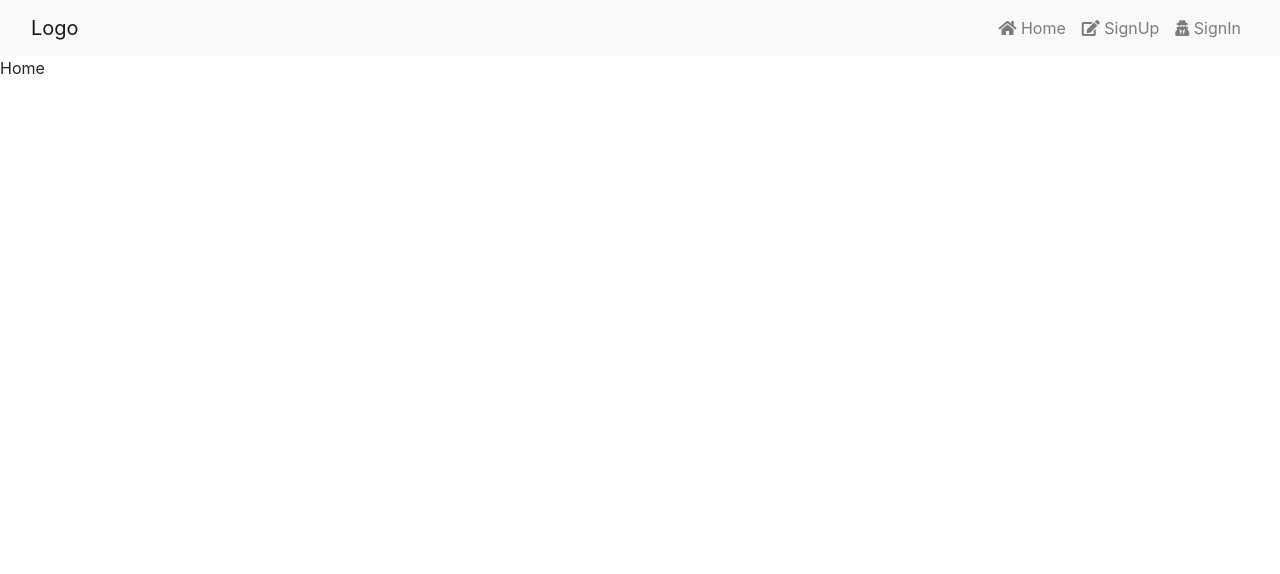
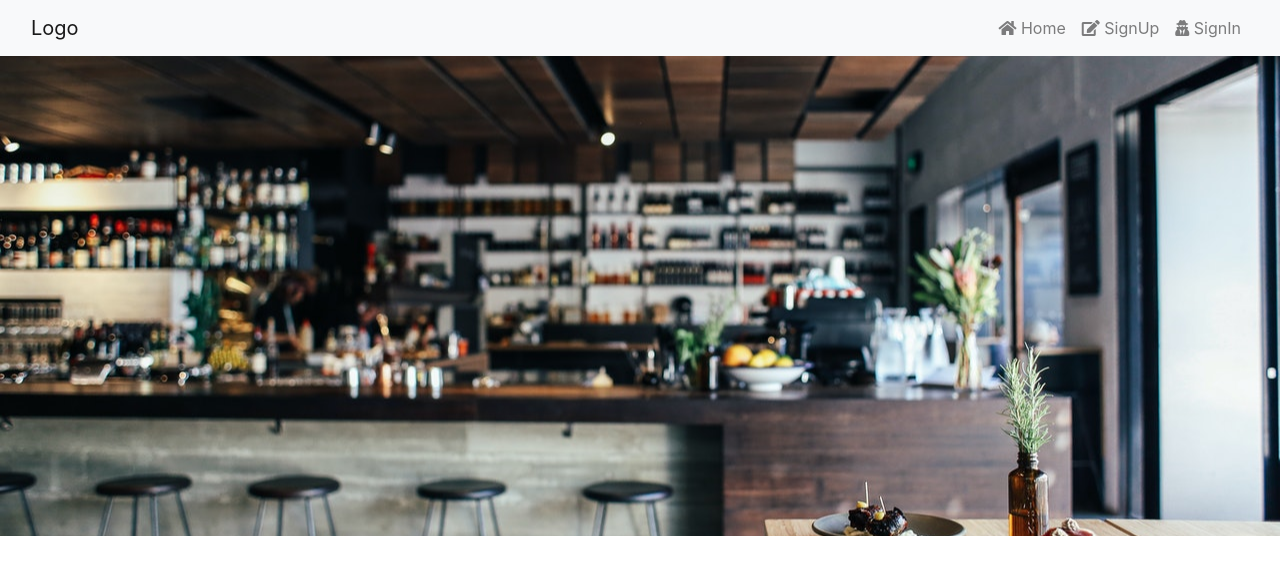
Before and after one commit to Smr0303/Restraunt, a React (Create React App) app in the folder client/: page / in a window 1280 px wide. Shown: the top 574 px of the page. Built offline with nearby package versions, Linux system fonts and the light colour scheme.

Commit message:
Banner image

```diff
--- a/client/src/components/AdminEditProduct.js
+++ b/client/src/components/AdminEditProduct.js
@@ -42,6 +42,7 @@ export default function AdminEditProduct({ match }) {
       });
     }
   }, [dispatch, productId, product]);
+  console.log(product);
 
   const showHeader = () => {
     return (
--- a/client/src/components/App.css
+++ b/client/src/components/App.css
@@ -19,3 +19,15 @@
     overflow: hidden;
     overflow-y: hidden;
 }
+.home-page{
+    height:100vh,
+
+}
+.banner-image{
+    background-image:url("./assets/pexels-rachel-claire-5865071.jpg");
+    background-size: cover;
+    background-repeat: no-repeat;
+    background-position:center;
+    height: 60vh;
+
+}
--- a/client/src/components/Home.js
+++ b/client/src/components/Home.js
@@ -3,7 +3,9 @@ import React from 'react'
 export default function Home() {
     return (
         <div>
-          Home
+         <section className="home-page">
+<div className="banner-image"></div>
+         </section>
         </div>
     )
 }
```
Also changed, not shown: client/src/components/assets/pexels-rachel-claire-5865071.jpg (added), 1 other file (tests, documents, lock files or other folders).
